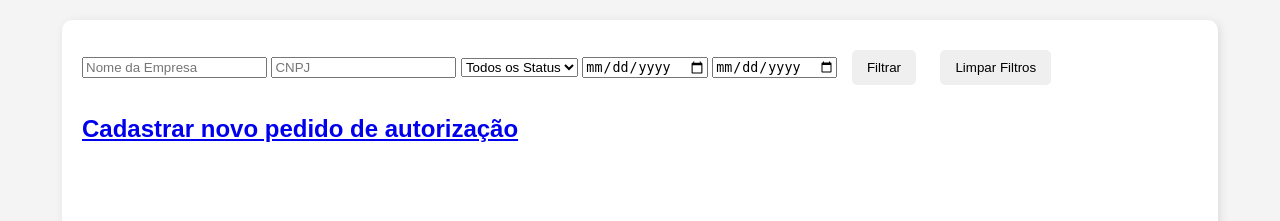
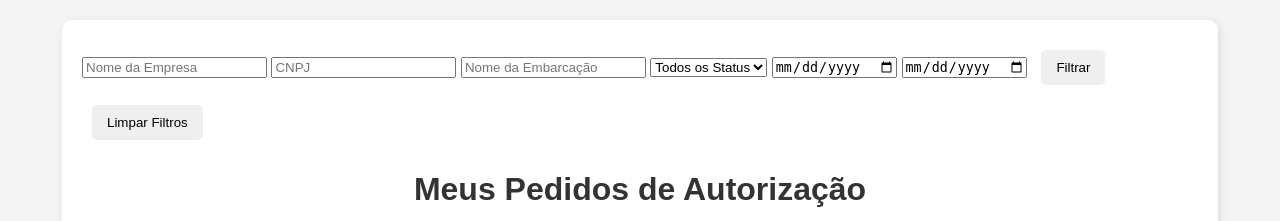
Before and after one commit to dimitricarneiro/embarcacoes, a Flask app: page /lista-pedidos in a window 1280 px wide. Shown: the part 75-296 px from the top of the page. Run offline with Flask 3, Linux system fonts and the light colour scheme; a user stored in the database is signed in; data that the repository does not hold is empty.

Commit message:
Busca por embarcação

```diff
--- a/app/routes.py
+++ b/app/routes.py
@@ -7,7 +7,7 @@
 
 # 🔹 Banco de Dados e Modelos
 from app import db
-from app.models import PedidoAutorizacao, Usuario, Notificacao
+from app.models import PedidoAutorizacao, Usuario, Notificacao, Embarcacao
 
 # 🔹 Utilitários
 from datetime import datetime
@@ -126,7 +126,7 @@
             if data_termino < data_inicio:
                 return jsonify({"error": "A data de término deve ser maior ou igual à data de início."}), 400
 
-            # Criação do novo pedido de autorização
+            # Criação do novo pedido de autorização (sem ainda associar as embarcações)
             novo_pedido = PedidoAutorizacao(
                 empresa_responsavel=data["nome_empresa"],
                 cnpj_empresa=data["cnpj_empresa"],
@@ -139,6 +139,24 @@
                 usuario_id=current_user.id
             )
 
+            # Processar e associar as embarcações com base no nome
+            # Assumindo que data["embarcacoes"] é uma lista de nomes de embarcações
+            for nome_embarcacao in data["embarcacoes"]:
+                nome_embarcacao = nome_embarcacao.strip()
+                if nome_embarcacao:  # Ignora strings vazias
+                    # Tenta buscar uma embarcação existente com esse nome
+                    embarcacao = db.session.query(Embarcacao).filter_by(nome=nome_embarcacao).first()
+                    if not embarcacao:
+                        # Se não existir, cria uma nova embarcação
+                        embarcacao = Embarcacao(nome=nome_embarcacao)
+                        db.session.add(embarcacao)
+                    # Associa a embarcação ao pedido
+                    novo_pedido.embarcacoes.append(embarcacao)
+
+            # Se necessário, processar também "equipamentos" e "pessoas" de forma semelhante.
+            # (O código atual não mostra esse processamento, mas a lógica seria similar.)
+
+            # Adiciona o pedido à sessão e comita todas as alterações
             db.session.add(novo_pedido)
             db.session.commit()
 
@@ -155,6 +173,40 @@
 
         except Exception as e:
             logging.exception("Erro ao criar pedido de autorização:")
+            return jsonify({"error": "Ocorreu um erro interno no servidor."}), 500
+
+    elif request.method == 'GET':
+        try:
+            # (Código GET permanece inalterado)
+            # ...
+            # Ordenação e paginação
+            query = query.order_by(PedidoAutorizacao.data_inicio.desc())
+            pedidos_paginados = query.paginate(page=page, per_page=per_page, error_out=False)
+
+            # Montagem da resposta com os dados dos pedidos
+            pedidos_lista = []
+            for pedido in pedidos_paginados.items:
+                pedido_dict = {
+                    "id_autorizacao": pedido.id,
+                    "nome_empresa": pedido.empresa_responsavel,
+                    "cnpj_empresa": pedido.cnpj_empresa,
+                    "endereco_empresa": pedido.endereco_empresa,
+                    "motivo_solicitacao": pedido.motivo_solicitacao,
+                    "data_inicio_servico": pedido.data_inicio.strftime("%Y-%m-%d"),
+                    "data_termino_servico": pedido.data_termino.strftime("%Y-%m-%d"),
+                    "horario_servicos": f"{pedido.horario_inicio_servicos} - {pedido.horario_termino_servicos}"
+                }
+                pedidos_lista.append(pedido_dict)
+
+            return jsonify({
+                "total_pedidos": pedidos_paginados.total,
+                "pagina_atual": pedidos_paginados.page,
+                "total_paginas": pedidos_paginados.pages,
+                "pedidos": pedidos_lista
+            }), 200
+
+        except Exception as e:
+            logging.exception("Erro ao recuperar pedidos de autorização:")
             return jsonify({"error": "Ocorreu um erro interno no servidor."}), 500
 
     elif request.method == 'GET':
@@ -234,6 +286,8 @@
     status = request.args.get("status", "").strip()
     data_inicio = request.args.get("data_inicio", "").strip()
     data_termino = request.args.get("data_termino", "").strip()
+    # Novo filtro para o nome da embarcação:
+    nome_embarcacao = request.args.get("nome_embarcacao", "").strip()
 
     # Configuração da paginação (mantendo a lógica original)
     page = request.args.get("page", default=1, type=int)
@@ -257,17 +311,21 @@
 
     if data_inicio:
         try:
-            data_inicio = datetime.strptime(data_inicio, "%Y-%m-%d").date()
-            query = query.filter(PedidoAutorizacao.data_inicio >= data_inicio)
+            data_inicio_dt = datetime.strptime(data_inicio, "%Y-%m-%d").date()
+            query = query.filter(PedidoAutorizacao.data_inicio >= data_inicio_dt)
         except ValueError:
             return jsonify({"error": "Formato inválido para 'data_inicio'. Use 'YYYY-MM-DD'."}), 400
 
     if data_termino:
         try:
-            data_termino = datetime.strptime(data_termino, "%Y-%m-%d").date()
-            query = query.filter(PedidoAutorizacao.data_termino <= data_termino)
+            data_termino_dt = datetime.strptime(data_termino, "%Y-%m-%d").date()
+            query = query.filter(PedidoAutorizacao.data_termino <= data_termino_dt)
         except ValueError:
             return jsonify({"error": "Formato inválido para 'data_termino'. Use 'YYYY-MM-DD'."}), 400
+
+    # Novo filtro: busca por nome da embarcação
+    if nome_embarcacao:
+        query = query.join(PedidoAutorizacao.embarcacoes).filter(Embarcacao.nome.ilike(f"%{nome_embarcacao}%"))
 
     # Ordenação e paginação
     query = query.order_by(PedidoAutorizacao.data_inicio.desc())
--- a/app/templates/admin.html
+++ b/app/templates/admin.html
@@ -106,6 +106,8 @@
 
         <h1>Painel Administrativo</h1>
         <p>Bem-vindo, {{ current_user.username }}</p>
+
+		<div><h2><a href="/lista-pedidos">Ver lista de pedidos de autorização</a></h2></div>
 
         <div class="stats">
             <div class="card">
--- a/app/templates/formulario.html
+++ b/app/templates/formulario.html
@@ -61,7 +61,6 @@
     <label>Número do Certificado de Livre Prática:</label>
     <input type="text" id="num_certificado_livre_pratica" value="12345" required>
 
-    <!-- Campos para relacionamentos -->
     <label>Embarcações (separadas por vírgula):</label>
     <input type="text" id="embarcacoes" value="nenhuma">
 
--- a/app/templates/lista-pedidos.html
+++ b/app/templates/lista-pedidos.html
@@ -162,6 +162,9 @@
     <input type="text" name="nome_empresa" placeholder="Nome da Empresa" value="{{ request.args.get('nome_empresa', '') }}">
     <input type="text" name="cnpj_empresa" placeholder="CNPJ" value="{{ request.args.get('cnpj_empresa', '') }}">
 
+    <!-- Novo campo para filtrar pelo nome da embarcação -->
+    <input type="text" name="nome_embarcacao" placeholder="Nome da Embarcação" value="{{ request.args.get('nome_embarcacao', '') }}">
+
     <select name="status">
         <option value="">Todos os Status</option>
         <option value="pendente" {% if request.args.get('status') == 'pendente' %}selected{% endif %}>Pendente</option>
@@ -176,7 +179,9 @@
     <a href="/lista-pedidos"><button type="button">Limpar Filtros</button></a>
 </form>
 
+{% if current_user.role == "comum" %}
 <h2><a href="/formulario-pedido">Cadastrar novo pedido de autorização</a></h2><br><br>
+{% endif %}
 
     <h1>Meus Pedidos de Autorização</h1>
 
@@ -190,7 +195,9 @@
                 <th>Data Início</th>
                 <th>Data Término</th>
                 <th>Status</th>
+                {% if current_user.role == "RFB" %}
 				<th>Ações</th>
+				{% endif %}
                 <th>Detalhes</th>
             </tr>
         </thead>
@@ -212,18 +219,21 @@
                 <span class="status status-rejeitado">Rejeitado ❌</span>
             {% endif %}
         </td>
+        {% if current_user.role == "RFB" %}
         <td class="actions">
-    {% if pedido.status == "pendente" and current_user.role == "RFB" %}
+            {% if pedido.status == "pendente" %}
                 <button class="btn-aprovar" onclick="aprovarPedido({{ pedido.id }})">✔ Aprovar</button>
                 <button class="btn-rejeitar" onclick="rejeitarPedido({{ pedido.id }})">✖ Rejeitar</button>
             {% endif %}
         </td>
+        {% endif %}
         <td>
             <a class="btn-detalhes" href="/pedido/{{ pedido.id }}">🔍 Ver Detalhes</a>
         </td>
     </tr>
     {% endfor %}
 </tbody>
+
     </table>
 
     <div class="pagination">
```
Lines whose indentation alone changed are shown as unchanged.
